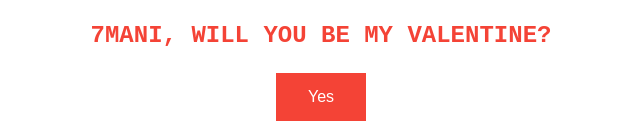
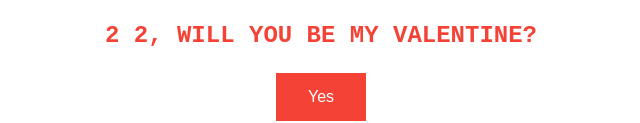
Before and after one commit to vvalentinee/valentine, a plain HTML site: page index.html in a window 1280 px wide. Shown: the part 489-612 px from the top of the page, without its empty margins (319-959 px from the left). Drawn offline with Linux system fonts and the light colour scheme.

Commit message:
index.html

```diff
--- a/index.html
+++ b/index.html
@@ -73,7 +73,7 @@
 <img class="h-[200px]" src="https://gifdb.com/images/high/cute-love-bear-roses-ou7zho5oosxnpo6k.gif"/>
 
   <div class="container">
-    <h2 style="color:#f44336">7MANI, WILL YOU BE MY VALENTINE?</h2>
+    <h2 style="color:#f44336">2 2, WILL YOU BE MY VALENTINE?</h2>
    <button id="yesBtn" style="background-color: #f44336;  border: none;
   color: white;
   padding: 15px 32px;
```
